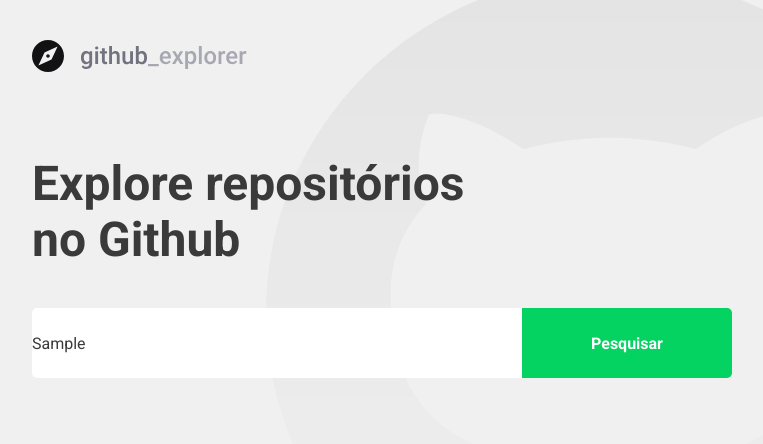
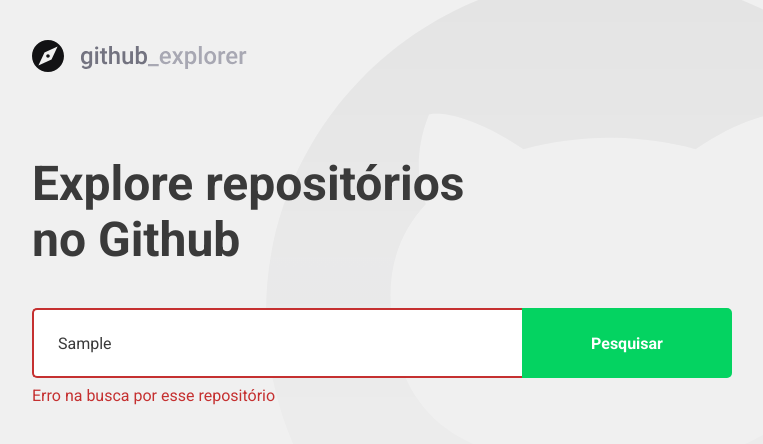
Before and after one commit to MysaelR/github-explorer, a React (Create React App) app in the folder 05-primeiro-projeto-react/: page / in a window 1280 px wide. Both pictures are taken after typing "Sample" into the empty fields and a click on the button "Pesquisar". Shown: the top 444 px of the page, without its empty margins (148-911 px from the left). Built offline with nearby package versions, Linux system fonts and the light colour scheme; no server answers.

Commit message:
Lidando com Erros

```diff
--- a/05-primeiro-projeto-react/src/pages/Dashboard/index.tsx
+++ b/05-primeiro-projeto-react/src/pages/Dashboard/index.tsx
@@ -1,5 +1,5 @@
 import React, { useState, FormEvent } from 'react';
-import { Form, Title, Repositories } from './styles';
+import { Form, Title, Repositories, Error } from './styles';
 import api from '../../services/api';
 import logoImg from '../../assets/logo.svg';
 import { FiChevronRight } from 'react-icons/fi';
@@ -17,25 +17,34 @@
 const Dashboard: React.FC = () => {
 
     const [newRepo, setNewRepo] = useState('');
-
+    const [inputError, setInputError] = useState('');
     const [repositories, setRepositories] = useState<Repository[]>([]);
 
 
     async function handleAddRepository(event: FormEvent<HTMLFormElement>) { //FormEvent = evento do formulário. o html por padrão tenta redirecionar de página quando submete um
         //formulário. o htmlformelement representa o elemento html do form,
         event.preventDefault();
+        if (!newRepo) { //caso não seja digitado nada no campo
+            setInputError('Digite o autor/nome do repositório');
+            return; //se não colocar o return, ele vai continuar executando o código
+        }
+        try {
+            const response = await api.get<Repository>(`repos/${newRepo}`);
+
+            const repository = response.data;
+
+
+            setRepositories([...repositories, repository]);
+            setNewRepo('');
+            setInputError('');
+        } catch (error) {
+            setInputError('Erro na busca por esse repositório');
+        }
         //adição de um novo repositorio
         //consumir API do Github
         //Salvar novo repositório no estado
-        const response = await api.get<Repository>(`repos/${newRepo}`);
+    }
 
-        const repository = response.data;
-
-
-        setRepositories([...repositories, repository]);
-        setNewRepo('');
-
-    }
 
     return (
         <>
@@ -43,10 +52,11 @@
             <Title>Explore repositórios no Github</Title>
 
 
-            <Form onSubmit={handleAddRepository}>
+            <Form hasError={!!inputError} onSubmit={handleAddRepository}>
                 <input value={newRepo} onChange={(e) => setNewRepo(e.target.value)} placeholder="Digite o nome do repositório" />
                 <button type="submit">Pesquisar</button>
             </Form>
+            {inputError && <Error>{inputError}</Error>}
             <Repositories>
                 {
                     repositories.map(repository => (
--- a/05-primeiro-projeto-react/src/pages/Dashboard/styles.tsx
+++ b/05-primeiro-projeto-react/src/pages/Dashboard/styles.tsx
@@ -1,5 +1,9 @@
-import styled from 'styled-components';
+import styled, { css } from 'styled-components';
 import { shade } from 'polished';
+
+interface FormProps {
+    hasError: boolean;
+}
 
 
 export const Title = styled.h1`
@@ -11,7 +15,7 @@
     margin-top: 80px;
 `;
 
-export const Form = styled.form`
+export const Form = styled.form<FormProps>`
     margin-top: 40px;
     max-width: 700px;
 
@@ -20,9 +24,17 @@
     input{
         flex:1; //vai fazer com que a barra de input ocupe todo o espaço disponivel (700px) com exceção do espaço que está ocupado com o botão
         height: 70px;
+        padding: 0 24px;
         border: 0;
         border-radius: 5px 0 0 5px;
         color: #3a3a3a;
+        border: 2px solid white;
+        border-right: 0;
+
+        ${(props) => props.hasError && css`
+                border-color: #c53030;
+            `
+    }
 
         &::placeholder{
             color: #a8a8b3;
@@ -45,6 +57,12 @@
         }
     }
 
+`;
+
+export const Error = styled.span`
+    display: block;
+    color: #c53030;
+    margin-top: 8px;
 `;
 
 export const Repositories = styled.div`
```
